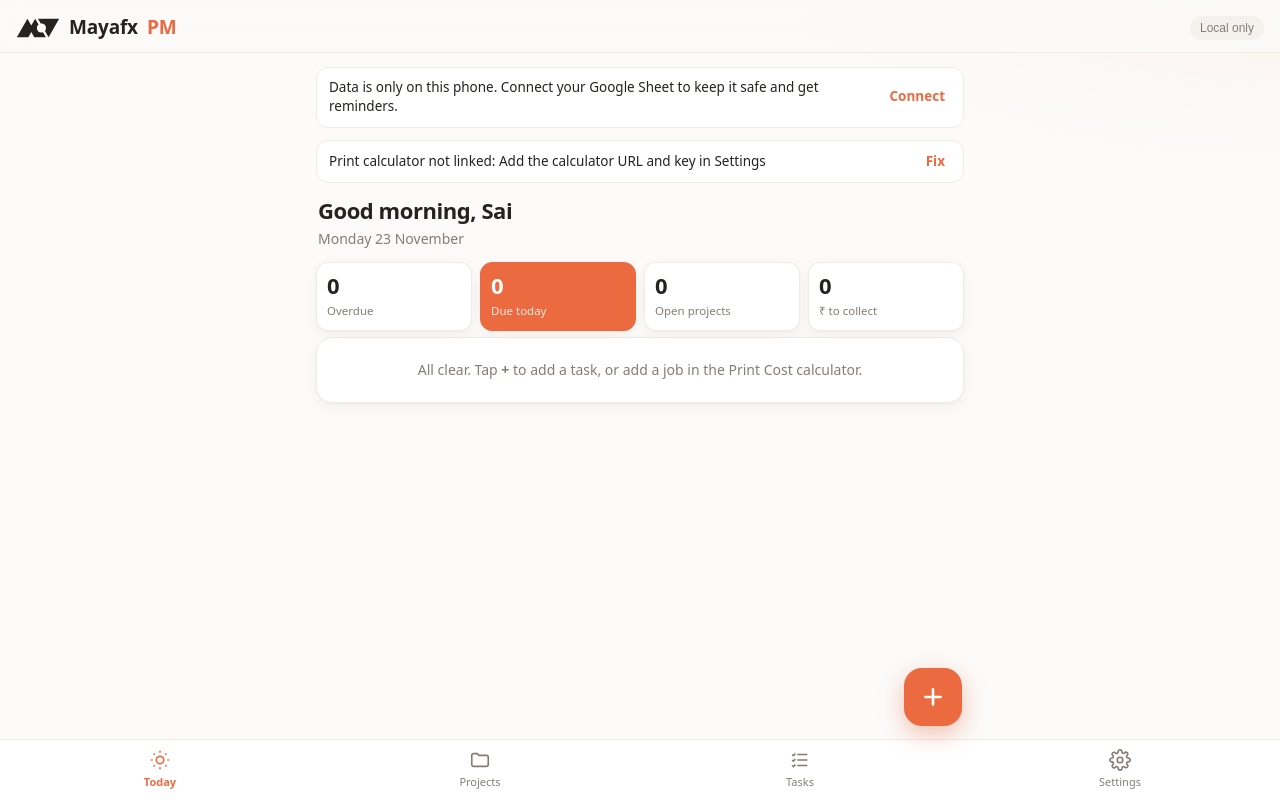
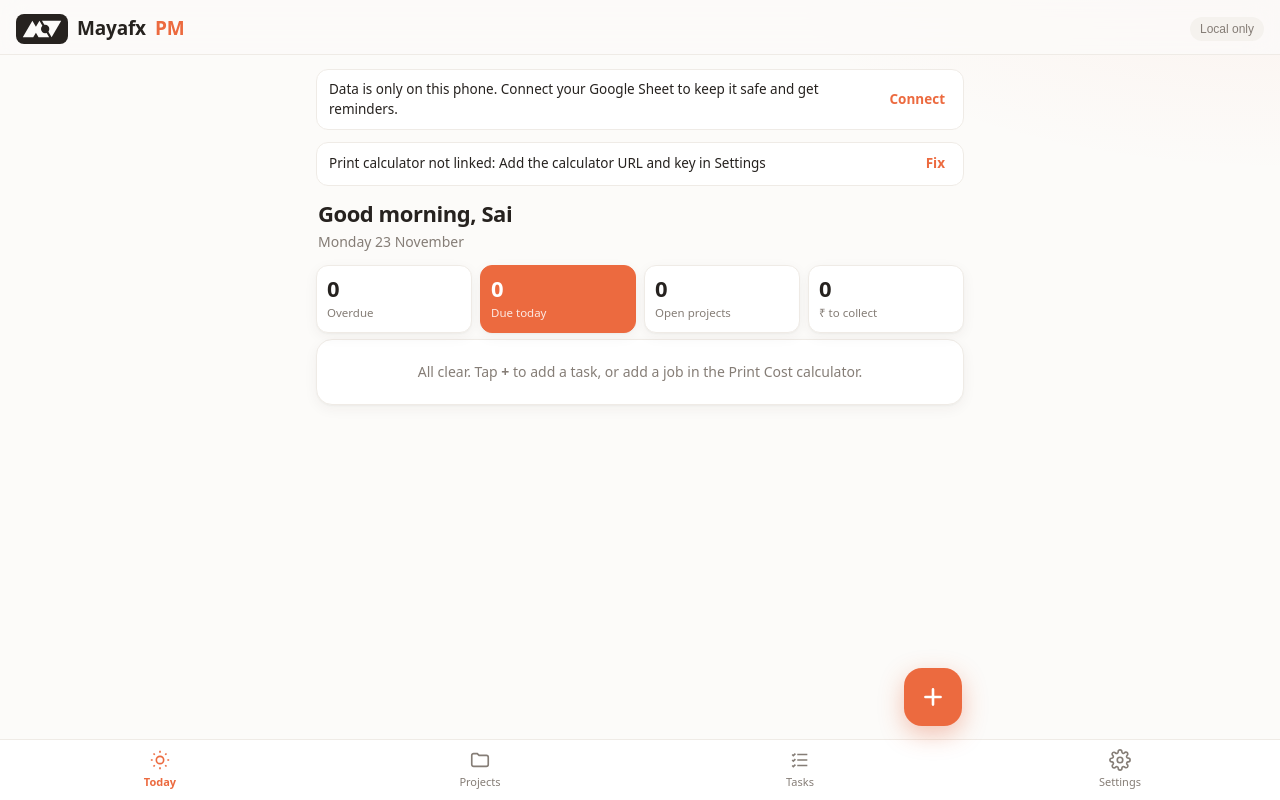
Before and after one commit to mayafxstudio-a11y/Mayafx-PM, a plain HTML site: page index.html in a window 1280 px wide. Drawn offline with Linux system fonts and the light colour scheme.

Commit message:
Invert header logo colours
Co-Authored-By: Claude Opus 5.5 <noreply@anthropic.com>
Claude-Session: https://claude.ai/code/session_015dWTA2JGU5L75T6dQU68ZU

```diff
--- a/index.html
+++ b/index.html
@@ -23,7 +23,7 @@ header{position:sticky;top:0;z-index:5;padding:14px 16px 10px;display:flex;align
   border-bottom:1px solid var(--line);background:color-mix(in srgb,var(--bg) 80%,transparent);backdrop-filter:blur(14px);-webkit-backdrop-filter:blur(14px)}
 header h1{display:flex;align-items:center;gap:9px;font-size:19px;margin:0;letter-spacing:-.01em}
 header h1 span{color:var(--accent)}
-.hlogo{width:44px;height:22px;flex:none;color:var(--ink)}
+.hlogo{width:52px;height:30px;flex:none;color:var(--bg);background:var(--ink);border-radius:8px;padding:5px 6px}
 #sync{font-size:12px;padding:5px 10px;border-radius:99px;background:var(--chip);color:var(--muted);border:0;cursor:pointer}
 #sync.ok{color:var(--good)} #sync.warn{color:var(--accent)} #sync.err{color:var(--bad)}
 main{max-width:680px;margin:0 auto;padding:14px 16px 120px}
```
